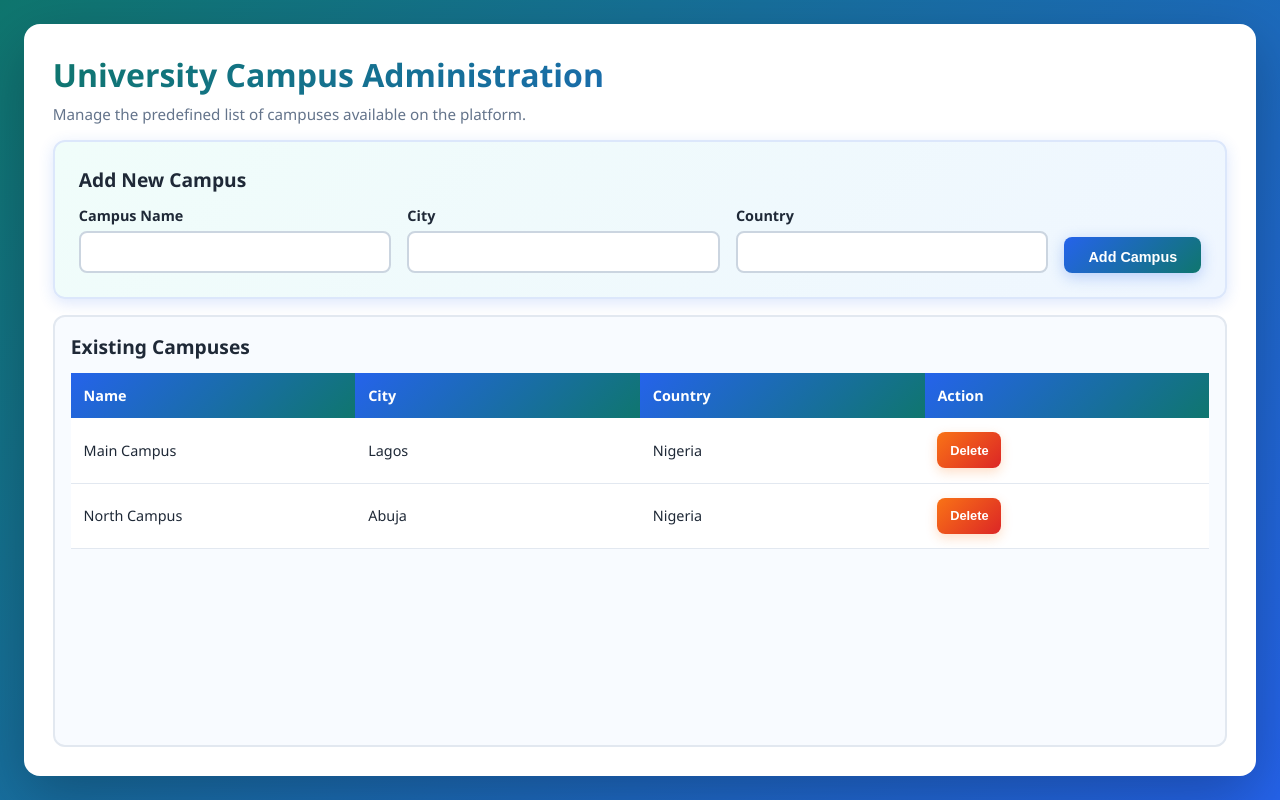
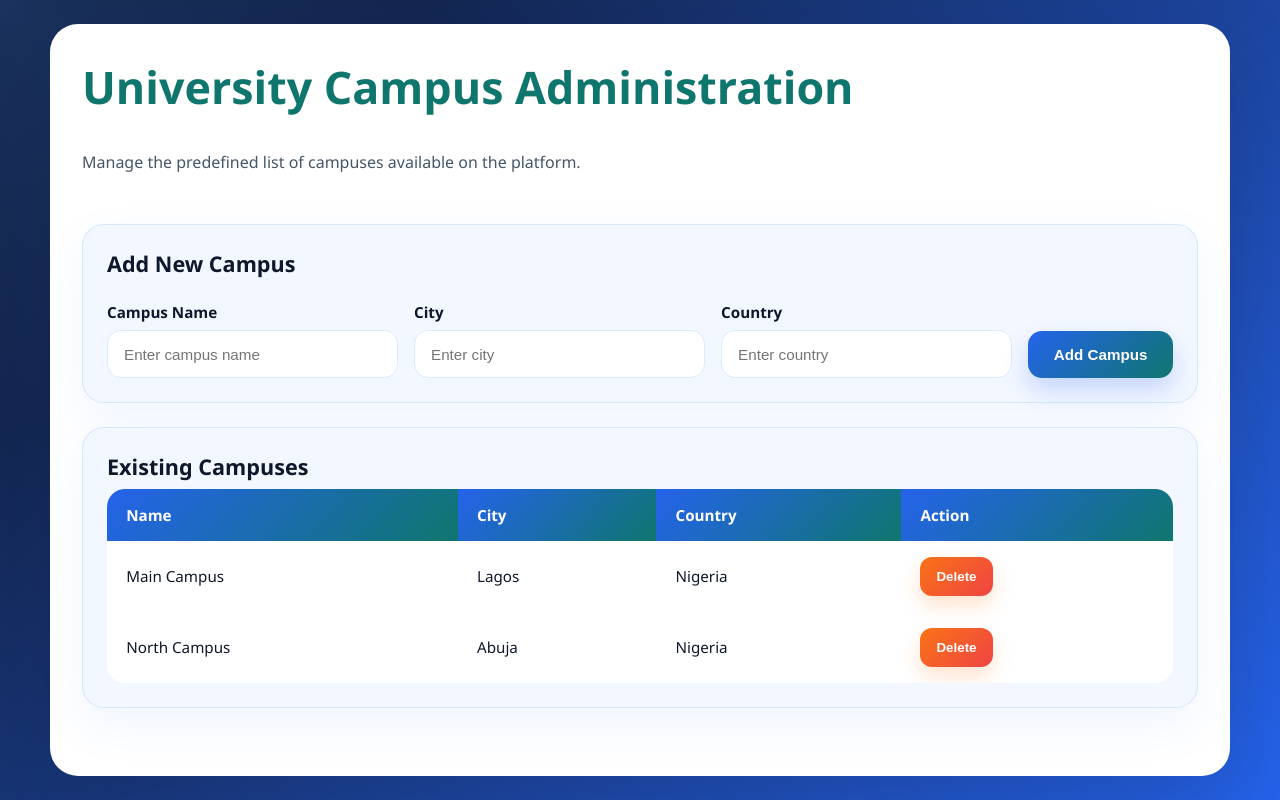
Before and after one commit to sammyksn-wm23-collab/RoomieMatch, a Flask app: page /admin/campuses in a window 1280 px wide. Run offline with Flask 3, Linux system fonts and the light colour scheme; data comes from the database, SQL or seed files in the repository; both versions use the stored data as it was after the commit.

Commit message:
https://student-team-xv3ts9yl.atlassian.net/browse/TARUMT-4
replece the code and run again

```diff
--- a/sprit 1/templates/admin_campuses.html
+++ b/sprit 1/templates/admin_campuses.html
@@ -6,192 +6,223 @@
     <title>Campus Administration</title>
     <style>
         :root {
+            --bg-start: #0f172a;
+            --bg-end: #2563eb;
+            --surface: #ffffff;
+            --surface-soft: #f3f7ff;
             --primary: #2563eb;
-            --primary-dark: #1d4ed8;
             --accent: #0f766e;
-            --accent-soft: #14b8a6;
-            --surface: #ffffff;
-            --surface-alt: #f8fbff;
-            --border: #dce7fb;
-            --text: #1f2937;
-            --muted: #64748b;
-            --shadow: rgba(37, 99, 235, 0.16);
+            --secondary: #0f766e;
+            --text: #0f172a;
+            --muted: #475569;
+            --border: #e2e8f0;
+            --shadow: rgba(15, 23, 42, 0.18);
             --success-bg: #ecfdf5;
-            --success-text: #065f46;
-            --success-border: #34d399;
+            --success-text: #166534;
             --error-bg: #fef2f2;
             --error-text: #991b1b;
-            --error-border: #f87171;
         }
 
         * { box-sizing: border-box; }
         html, body { height: 100%; margin: 0; padding: 0; }
         body {
             font-family: 'Segoe UI', Tahoma, Geneva, Verdana, sans-serif;
+            min-height: 100vh;
+            background: radial-gradient(circle at top left, rgba(59, 130, 246, 0.25), transparent 28%),
+                        linear-gradient(135deg, var(--bg-start) 0%, var(--bg-end) 100%);
+            color: var(--text);
             padding: 1.5rem;
-            background: linear-gradient(135deg, var(--accent) 0%, var(--primary) 100%);
-            color: var(--text);
-            font-size: 0.95rem;
-            overflow: hidden;
-            min-height: 100vh;
         }
+
         .container {
-            height: calc(100vh - 3rem);
+            max-width: 1180px;
+            margin: 0 auto;
+            min-height: calc(100vh - 3rem);
             background: var(--surface);
-            padding: 1.8rem;
-            border-radius: 16px;
-            box-shadow: 0 20px 60px rgba(0,0,0,0.25);
+            border-radius: 28px;
+            padding: 2rem;
+            box-shadow: 0 30px 80px var(--shadow);
             display: flex;
             flex-direction: column;
+            gap: 1.5rem;
         }
+
         h1 {
+            margin: 0;
+            font-size: clamp(2.2rem, 3.5vw, 3rem);
+            color: #0f766e;
+        }
+
+        p {
+            margin: 0.5rem 0 1.5rem;
+            color: var(--muted);
+            line-height: 1.7;
+            max-width: 760px;
+        }
+
+        .form-section,
+        .table-section {
+            background: var(--surface-soft);
+            border-radius: 22px;
+            border: 1px solid rgba(96, 165, 250, 0.2);
+            padding: 1.5rem;
+            box-shadow: 0 18px 45px rgba(59, 130, 246, 0.08);
+        }
+
+        .form-section {
+            display: flex;
+            flex-direction: column;
+            gap: 1rem;
+        }
+
+        h2 {
             margin: 0 0 0.5rem 0;
-            font-size: 2rem;
-            background: linear-gradient(135deg, var(--accent), var(--primary));
-            -webkit-background-clip: text;
-            -webkit-text-fill-color: transparent;
-            background-clip: text;
+            font-size: 1.35rem;
+            color: #0f172a;
         }
-        p {
-            margin: 0 0 1rem 0;
-            font-size: 0.95rem;
-            color: var(--muted);
-        }
-        h2 {
-            font-size: 1.2rem;
-            margin: 0 0 0.8rem 0;
-            color: var(--text);
-        }
-        .form-section {
-            flex-shrink: 0;
-            padding: 1.5rem;
-            background: linear-gradient(135deg, #f0fdfa 0%, #eff6ff 100%);
-            border-radius: 12px;
-            border: 2px solid var(--border);
-            margin-bottom: 1rem;
-            box-shadow: 0 4px 15px var(--shadow);
-        }
-        .table-section {
-            flex: 1;
-            overflow-y: auto;
-            padding: 1rem;
-            background: var(--surface-alt);
-            border-radius: 12px;
-            border: 2px solid #e2e8f0;
-        }
-        form {
+
+        .form-grid {
             display: grid;
             grid-template-columns: 1fr 1fr 1fr auto;
             gap: 1rem;
             align-items: flex-end;
         }
+
         label {
-            font-weight: 600;
-            font-size: 0.9rem;
             display: block;
-            margin-bottom: 0.4rem;
+            margin-bottom: 0.5rem;
+            font-weight: 700;
+            color: #0f172a;
+            font-size: 0.95rem;
+        }
+
+        input {
+            width: 100%;
+            padding: 0.9rem 1rem;
+            border-radius: 14px;
+            border: 1px solid #dbeafe;
+            background: #ffffff;
+            transition: border-color 0.25s ease, box-shadow 0.25s ease;
+            font-size: 0.95rem;
             color: var(--text);
         }
-        input {
-            padding: 0.7rem;
-            border: 2px solid #cbd5e0;
-            border-radius: 8px;
-            font-size: 0.9rem;
-            width: 100%;
-            transition: all 0.3s ease;
-            background: var(--surface);
-        }
+
         input:focus {
             outline: none;
             border-color: var(--primary);
-            box-shadow: 0 0 0 3px rgba(37, 99, 235, 0.12);
+            box-shadow: 0 0 0 4px rgba(37, 99, 235, 0.12);
         }
-        button {
-            padding: 0.7rem 1.5rem;
+
+        .button {
+            padding: 0.95rem 1.6rem;
+            border-radius: 14px;
             border: none;
-            border-radius: 8px;
-            background: linear-gradient(135deg, var(--primary), var(--accent));
+            color: #ffffff;
+            background: linear-gradient(135deg, #2563eb, #0f766e);
+            cursor: pointer;
+            font-weight: 700;
+            font-size: 0.95rem;
+            box-shadow: 0 12px 25px rgba(37, 99, 235, 0.22);
+            transition: transform 0.2s ease, box-shadow 0.2s ease;
+        }
+
+        .button:hover {
+            transform: translateY(-2px);
+            box-shadow: 0 16px 30px rgba(37, 99, 235, 0.28);
+        }
+
+        button.delete {
+            padding: 0.75rem 1rem;
+            border-radius: 12px;
+            background: linear-gradient(135deg, #f97316, #ef4444);
             color: white;
-            cursor: pointer;
-            font-size: 0.9rem;
-            font-weight: 600;
-            height: 36px;
-            transition: all 0.3s ease;
-            box-shadow: 0 4px 15px rgba(37, 99, 235, 0.28);
+            border: none;
+            font-weight: 700;
+            box-shadow: 0 10px 20px rgba(249, 115, 22, 0.2);
         }
-        button:hover {
-            transform: translateY(-2px);
-            box-shadow: 0 6px 20px rgba(37, 99, 235, 0.34);
+
+        button.delete:hover {
+            opacity: 0.95;
         }
-        button.delete {
-            background: linear-gradient(135deg, #f97316, #dc2626);
-            padding: 0.4rem 0.8rem;
-            font-size: 0.8rem;
-            box-shadow: 0 4px 12px rgba(249, 115, 22, 0.24);
+
+        .form-actions {
+            display: flex;
+            justify-content: flex-end;
         }
-        button.delete:hover {
-            box-shadow: 0 6px 16px rgba(249, 115, 22, 0.3);
+
+        .table-section {
+            overflow-x: auto;
         }
-        .message {
-            padding: 0.8rem 1rem;
-            border-radius: 8px;
-            margin-bottom: 1rem;
-            font-size: 0.9rem;
-            border-left: 4px solid;
-        }
-        .message.success {
-            background: var(--success-bg);
-            color: var(--success-text);
-            border-color: var(--success-border);
-        }
-        .message.error {
-            background: var(--error-bg);
-            color: var(--error-text);
-            border-color: var(--error-border);
-        }
+
         table {
             width: 100%;
             border-collapse: separate;
             border-spacing: 0;
-            font-size: 0.9rem;
+            min-width: 720px;
+            background: white;
+            border-radius: 18px;
+            overflow: hidden;
         }
-        thead {
-            display: table;
-            width: 100%;
-            table-layout: fixed;
+
+        thead th {
+            background: linear-gradient(135deg, #2563eb, #0f766e);
+            color: white;
+            padding: 1rem 1.2rem;
+            text-align: left;
+            font-weight: 700;
+            font-size: 0.95rem;
         }
-        tbody {
-            display: block;
-            overflow-y: auto;
-            height: calc(100% - 50px);
-            width: 100%;
+
+        tbody tr {
+            border-bottom: 1px solid #e2e8f0;
+            transition: background 0.2s ease;
         }
-        tr {
-            display: table;
-            width: 100%;
-            table-layout: fixed;
+
+        tbody tr:last-child {
+            border-bottom: none;
         }
-        th {
-            background: linear-gradient(135deg, var(--primary), var(--accent));
-            color: white;
-            padding: 0.8rem;
-            text-align: left;
-            font-weight: 600;
-            border: none;
+
+        td {
+            padding: 1rem 1.2rem;
+            background: white;
+            color: var(--text);
+            font-size: 0.95rem;
         }
-        td {
-            padding: 0.9rem 0.8rem;
-            border-bottom: 1px solid #e2e8f0;
-            background: white;
+
+        tbody tr:hover {
+            background: #f8fbff;
         }
-        tr:hover {
-            background: #f7fafc;
+
+        .message {
+            padding: 1rem 1.2rem;
+            border-radius: 16px;
+            font-size: 0.95rem;
+            border-left: 5px solid;
+            margin: 0;
         }
-        section {
-            margin-top: 0;
+
+        .message.success {
+            background: var(--success-bg);
+            color: var(--success-text);
+            border-color: #22c55e;
         }
-        .message + .form-section {
-            margin-top: 0;
+
+        .message.error {
+            background: var(--error-bg);
+            color: var(--error-text);
+            border-color: #ef4444;
+        }
+
+        @media (max-width: 980px) {
+            .form-grid {
+                grid-template-columns: 1fr;
+            }
+            .container {
+                padding: 1.5rem;
+            }
+            table {
+                min-width: 100%;
+            }
         }
     </style>
 </head>
@@ -210,25 +241,28 @@
 
         <section class="form-section">
             <h2>Add New Campus</h2>
-            <form action="{{ url_for('add_campus') }}" method="post">
+            <form action="{{ url_for('add_campus') }}" method="post" class="form-grid">
                 <div>
                     <label for="name">Campus Name</label>
-                    <input id="name" name="name" required>
+                    <input id="name" name="name" placeholder="Enter campus name" required>
                 </div>
                 <div>
                     <label for="city">City</label>
-                    <input id="city" name="city" required>
+                    <input id="city" name="city" placeholder="Enter city" required>
                 </div>
                 <div>
                     <label for="country">Country</label>
-                    <input id="country" name="country" required>
+                    <input id="country" name="country" placeholder="Enter country" required>
                 </div>
-                <button type="submit">Add Campus</button>
+                <div class="form-actions">
+                    <button class="button" type="submit">Add Campus</button>
+                </div>
             </form>
         </section>
 
         <section class="table-section">
             <h2>Existing Campuses</h2>
+            <div class="table-container">
                 <table>
                     <thead>
                         <tr>
@@ -257,6 +291,7 @@
                         {% endfor %}
                     </tbody>
                 </table>
+            </div>
         </section>
     </div>
 </body>
```
Also changed, not shown: sprit 1/campuses.db. Lines whose indentation alone changed are shown as unchanged.
